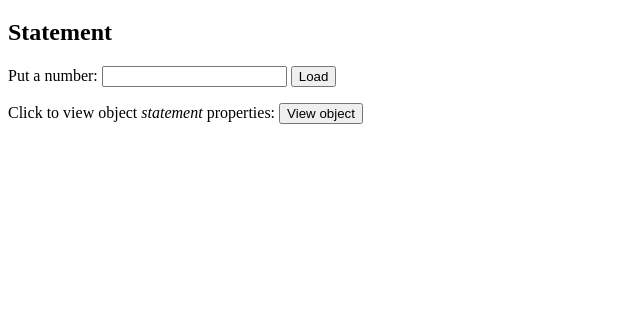
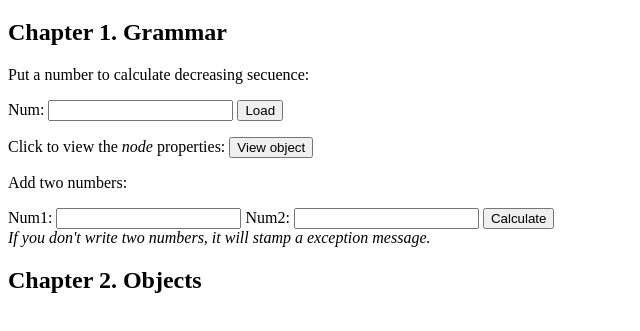
Before and after one commit to jdmgarcia/the-good-parts, a plain HTML site: page index.html in a window 1280 px wide. Both pictures are taken after a click on the button "Load". Shown: the part 61-392 px from the top of the page, without its empty margins (0-640 px from the left). Drawn offline with Linux system fonts and the light colour scheme.

Commit message:
Added expressions and exceptions

```diff
--- a/index.html
+++ b/index.html
@@ -7,24 +7,45 @@
 </head>
 <body>
 <header>
-    <h1><strong>The Good Parts</strong> -  Javascript</h1>
+    <h1><strong>The Good Parts</strong> - Javascript</h1>
 </header>
 <main>
     <section>
-      <h2>Statement</h2>
-      <div id="statements">
+        <h2>Chapter 1. Grammar</h2>
+        <div id="grammar">
             <p>
-          <label for="inputSwitch">Put a number:</label>
+                Put a number to calculate decreasing secuence:
+            </p>
+            <p>
+                <label for="inputSwitch">Num: </label>
                 <input id="inputSwitch" name="inputSwitch" type="text">
                 <button onclick="load('switch');">Load</button>
             </p>
+            <p id="switch"></p>
             <p>
-          Click to view object <em>statement</em> properties:
+                Click to view the <em>node</em> properties:
                 <button onclick="load('for');">View object</button>
             </p>
+            <p id="for"></p>
+            <p>
+                Add two numbers:
+            </p>
+            <p>
+                <label for="inputException1">Num1: </label>
+                <input id="inputException1" name="inputException1" type="text">
+                <label for="inputException2">Num2: </label>
+                <input id="inputException2" name="inputException2" type="text">
+                <button onclick="load('exception');">Calculate</button>
+                <br>
+                <em>If you don't write two numbers, it will stamp a exception message.</em>
+            </p>
+            <p id="exception"></p>
+        </div>
+    </section>
+    <section>
+        <h2>Chapter 2. Objects</h2>
+        <div id="objects">
 
-        <div id="switch"></div>
-        <div id="for"></div>
         </div>
     </section>
 </main>
--- a/js/test.js
+++ b/js/test.js
@@ -1,37 +1,117 @@
 // JavaScript
 //
 
-var statement = {
-  type: '',
-  get: function(){
-    console.log('Value of type: ' + this.type);
+// Object with functions as methods
+//
+let node = {
+    action: '',
+    get: function () {
+        console.log('Value of action: ' + this.action);
     },
-  set: function(newType){
-    this.type = newType;
+    set: function (newAction) {
+        this.action = newAction;
     },
-  appendChild: function(num, type = 'div') {
-    var newLayer = document.createElement(type), secuence = num;
+    appendChild: function (text, type = 'span') {
+        let newLayer = document.createElement(type);
 
-    for (var i =  num - 1; i > 0; i--) {
-      secuence += ' - ' + i;
-    }
-    newLayer.innerHTML = secuence;
-    document.getElementById(this.type).appendChild(newLayer);
+        newLayer.innerHTML = text;
+        document.getElementById(this.action).appendChild(newLayer);
+    },
+    printObj: function () {
+        let myObj = '', myProp;
+
+        for (myProp in this) {
+            if (this.hasOwnProperty(myProp)) {
+                myObj += myProp + '<br />';
             }
         }
 
-function load(typeStatement) {
-  var value = '';
+        return myObj;
+    }
+};
 
-  switch(typeStatement) {
+// Return a decreasing secuence starting in `num`
+//
+let secuence = function (num) {
+    let secuence = num, i;
+
+    for (i = num - 1; i > 0; i--) {
+        secuence += ' - ' + i;
+    }
+
+    return secuence;
+};
+
+// Remove content of HTML tag with id = `id`
+//
+let removeHTML = function (id) {
+    document.getElementById(id).innerHTML = '';
+};
+
+// Return if the parameter is a number
+//
+let isNumeric = function (input) {
+    let re = /^-{0,1}\d*\.{0,1}\d+$/;
+
+    return (re.test(input));
+};
+
+// Add two numbers
+// If one of the parameters at least is not a number, it return a exception message
+let add = function (num1, num2) {
+    if (!isNumeric(num1) || !isNumeric(num2)) {
+        throw {
+            name: 'TypeError',
+            message: 'add needs numbers'
+        };
+    }
+    return Number(num1) + Number(num2);
+};
+
+// Add two numbers with security
+//
+let controlAdd = function (num1, num2) {
+    let sum;
+
+    try {
+        sum = add(num1, num2);
+    } catch (e) {
+        sum = '<strong style="color: firebrick">' + e.name + ': ' + e.message + '</strong>';
+    }
+
+    return sum;
+};
+
+// Control of the action buttons
+//
+let load = function (typeStatement) {
+    let value = '', num1, num2;
+
+    node.set(typeStatement);
+    node.get();
+
+    switch (typeStatement) {
         case 'switch':
             value = document.getElementById('inputSwitch').value;
-      statement.set(typeStatement);
-      statement.appendChild(value);
-      statement.get();
+
+            removeHTML(typeStatement);
+            node.appendChild(secuence(value));
+            break;
+
+        case 'for':
+            removeHTML(typeStatement);
+            node.appendChild(node.printObj(), 'strong');
+            break;
+
+        case 'exception':
+            num1 = document.getElementById('inputException1').value;
+            num2 = document.getElementById('inputException2').value;
+
+            removeHTML(typeStatement);
+            node.appendChild(controlAdd(num1, num2));
             break;
 
         default:
             console.log('No available option in switch: ' + typeStatement);
     }
-}
+};
```
Also changed, not shown: 1 other file. Lines whose indentation alone changed are shown as unchanged.
